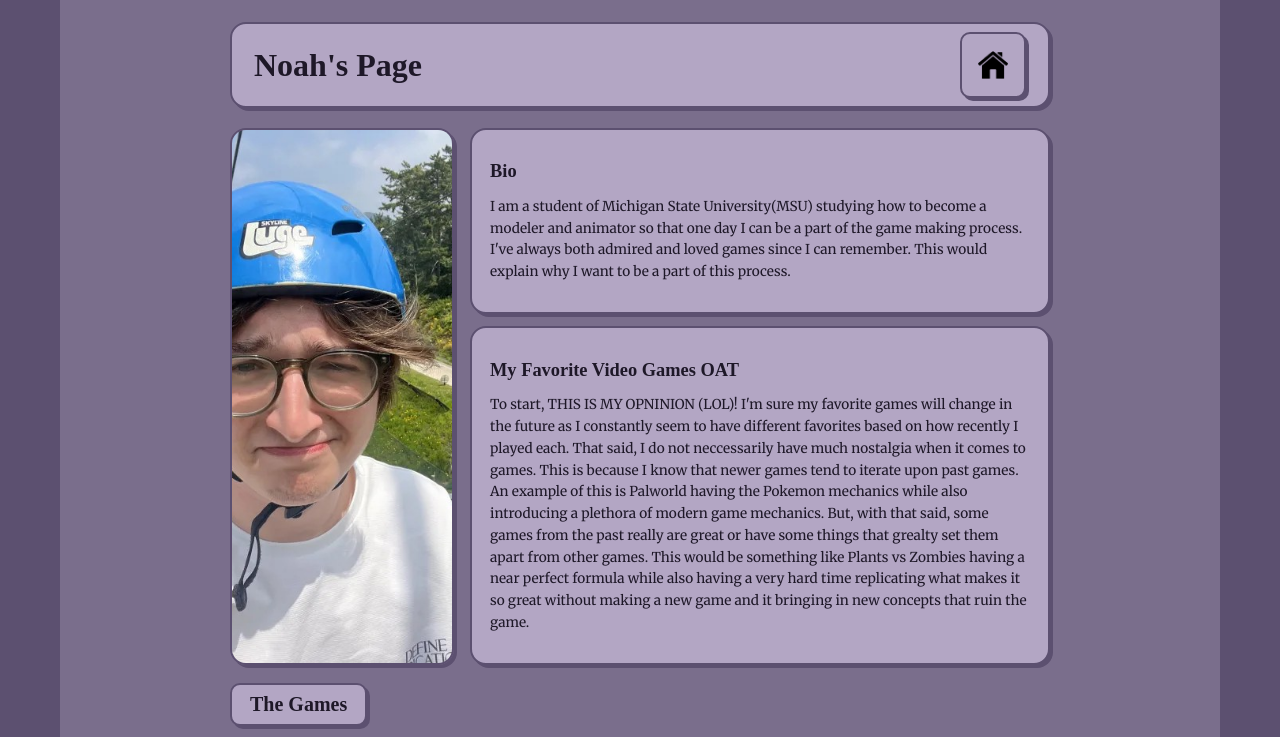
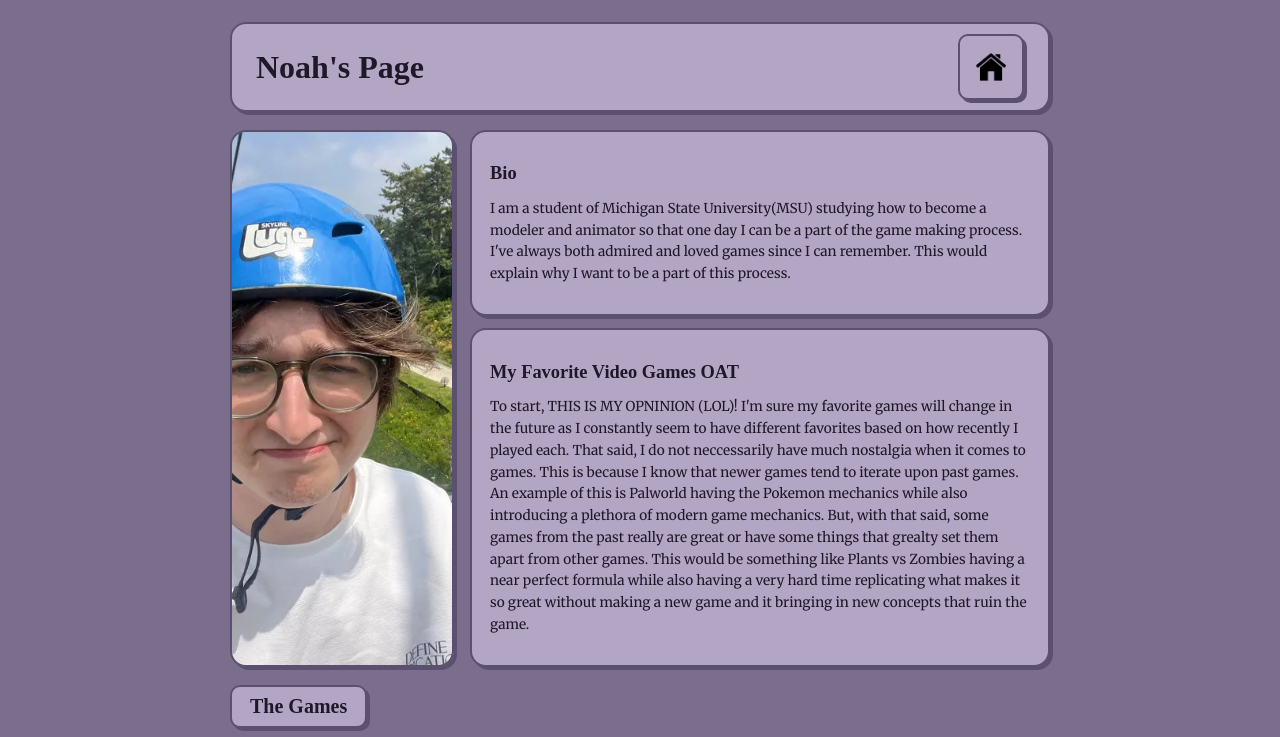
Before and after one commit to campnoa1/campnoah.github.io, a plain HTML site: page index.html in a window 1280 px wide. Shown: the top 737 px of the page. Drawn offline with Linux system fonts and the light colour scheme; a web font is replaced by a local one.

Commit message:
Update index.html

```diff
--- a/index.html
+++ b/index.html
@@ -32,10 +32,6 @@
     .side-left { left: 0; }
     .side-right { right: 0; }
 
-    @media (min-width: 1000px) {
-      .side-bar { display: block; }
-    }
-
     .content {
       max-width: 820px;
       margin: auto;
@@ -43,17 +39,16 @@
 
     /* HEADER */
     .top-bar {
-      background: #b3a6c4;
+       background: #b3a6c4;
       border: 2px solid #5c5070;
       border-radius: 16px;
       box-shadow: 3px 3px 0 #5c5070;
+      padding: 10px 24px;
+      margin-bottom: 18px;
 
       display: flex;
       justify-content: space-between;
       align-items: center;
-
-      padding: 8px 22px;
-      margin-bottom: 20px;
     }
 
     .top-bar h1 {
```
